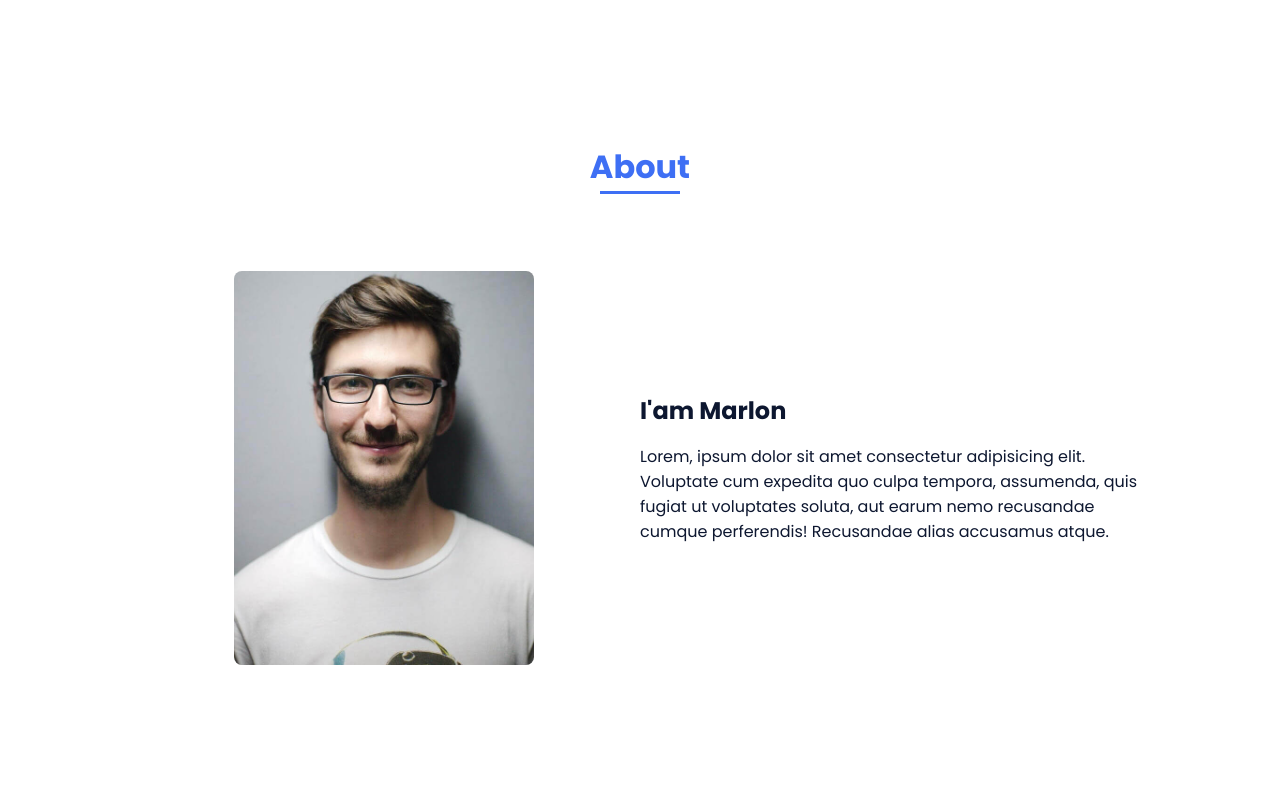
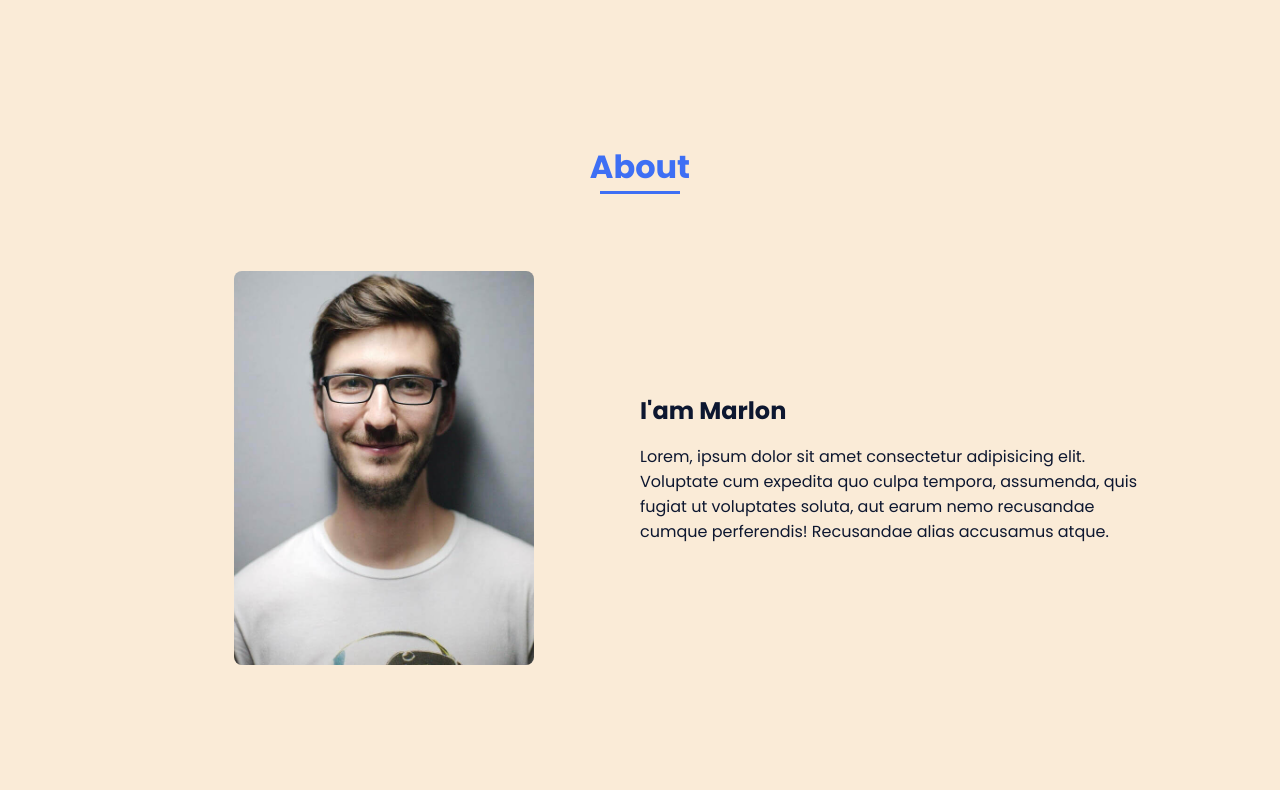
Before and after one commit to AshishRajak-00/Financer-s-Service, a plain HTML site: page index.html in a window 1280 px wide. Shown: the part 713-1503 px from the top of the page. Drawn offline with nearby package versions, Linux system fonts and the light colour scheme.

Commit message:
new back

```diff
--- a/assets/css/styles.css
+++ b/assets/css/styles.css
@@ -484,3 +484,8 @@ img {
     width: 450px;
   }
 }
+
+
+.l-main {
+  background-color: antiquewhite !important;
+}
```
